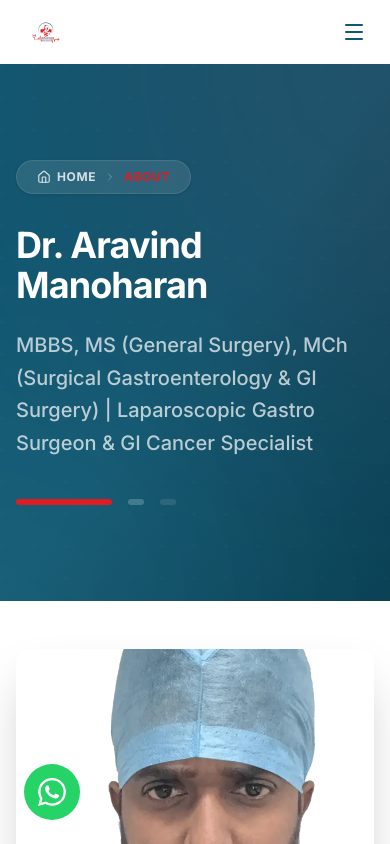
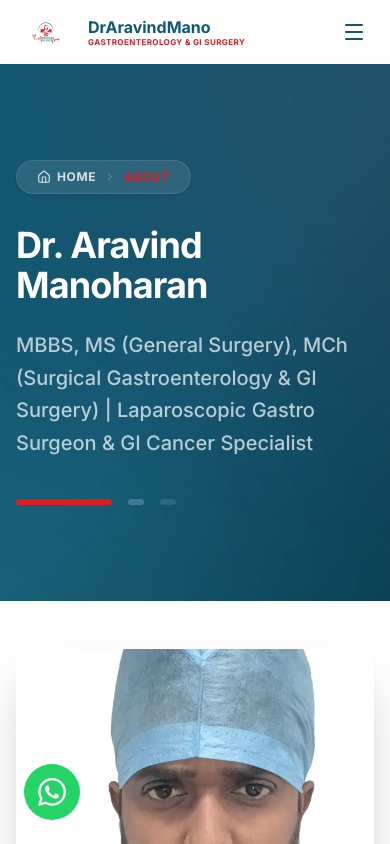
Before and after one commit to yakash4658r/Aravind_mano, a React (Vite) app: page /Aravind_mano/about in a window 390 px wide. Shown: the top 844 px of the page. Built offline with nearby package versions, Linux system fonts and the light colour scheme.

Commit message:
Fix: Show clinic name and tagline on mobile navbar

```diff
--- a/src/components/Header.tsx
+++ b/src/components/Header.tsx
@@ -100,9 +100,9 @@ export const Header: React.FC = () => {
                   (e.target as HTMLImageElement).src = 'https://via.placeholder.com/150?text=Logo';
                 }}
               />
-              <div className="hidden sm:block">
-                <div className="font-bold text-[#0e5872] text-lg leading-tight">{PLACEHOLDERS.CLINIC_NAME}</div>
-                <div className="text-[#de1c21] text-[10px] uppercase tracking-wider font-bold leading-tight">Gastroenterology & GI Surgery</div>
+              <div className="block">
+                <div className="font-bold text-[#0e5872] text-base md:text-lg leading-tight">{PLACEHOLDERS.CLINIC_NAME}</div>
+                <div className="text-[#de1c21] text-[8px] md:text-[10px] uppercase tracking-wider font-bold leading-tight">Gastroenterology & GI Surgery</div>
               </div>
             </Link>
 
```
